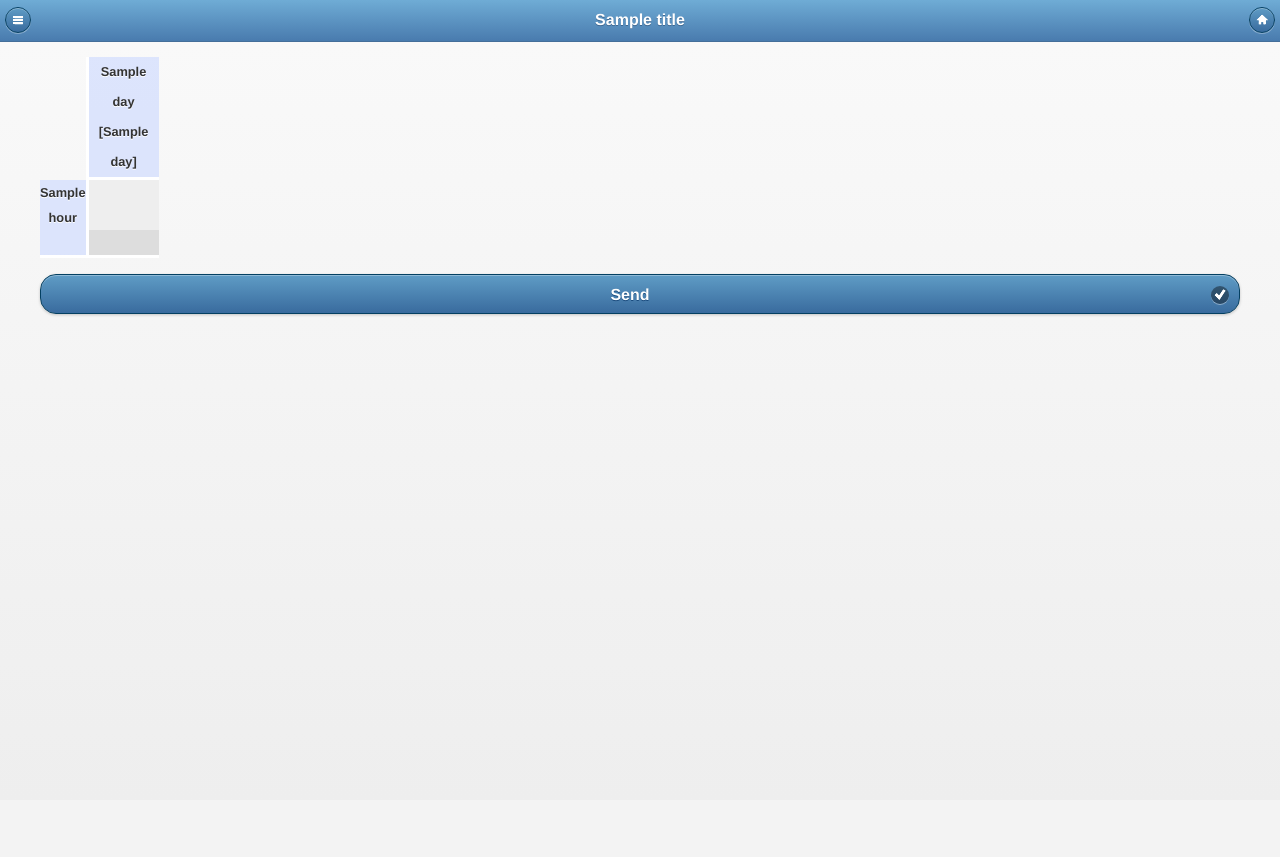
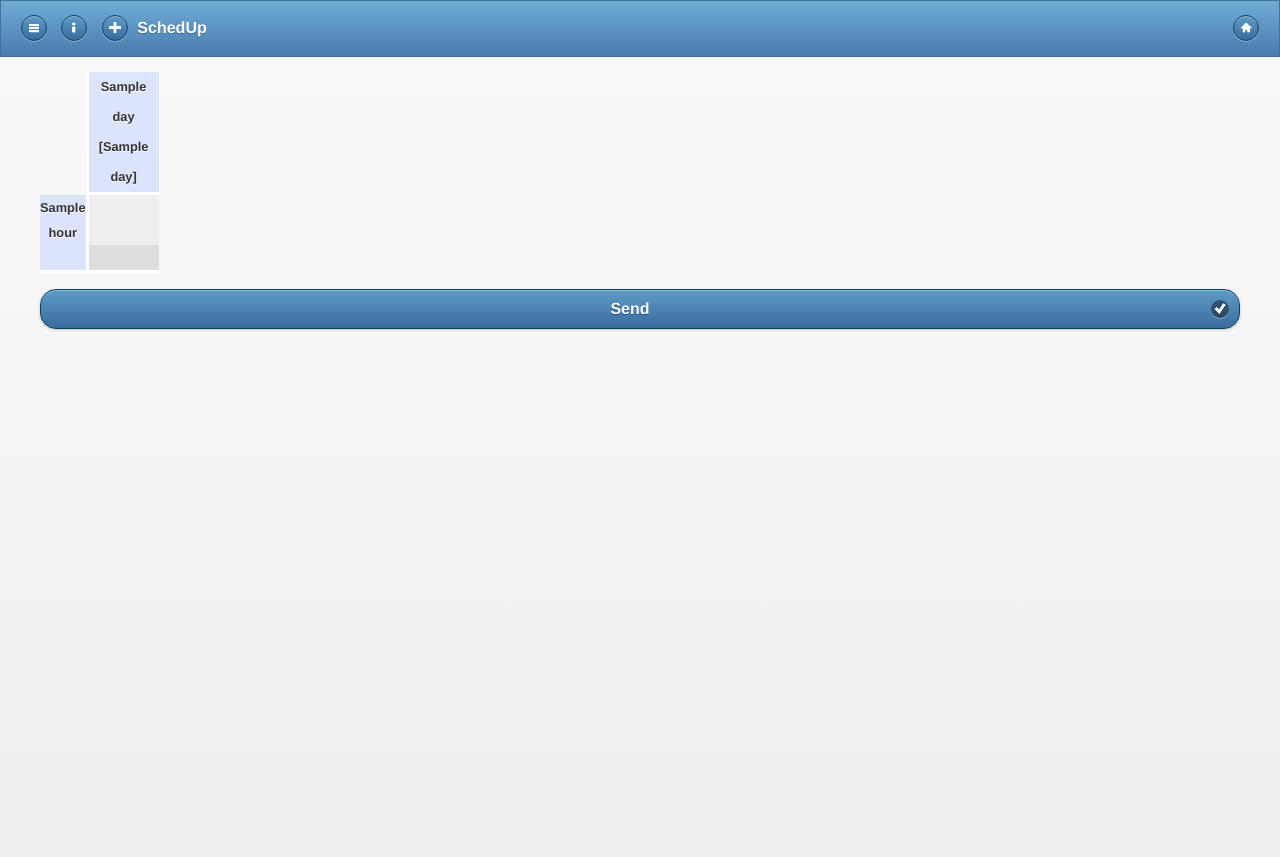
Before and after one commit to schedup/schedup, a Python web app: template templates/calendar.html in a window 1280 px wide. Before the commit the page ends 316 px from the top, so only its background shows below. Run offline with Jinja, Linux system fonts and the light colour scheme; the template is opened without the code that fills it: most values are stand-ins (such as "Sample title", 1, 10 or a date in 2020).

Commit message:
calendar top bar

```diff
--- a/templates/calendar.html
+++ b/templates/calendar.html
@@ -1,7 +1,18 @@
 {% extends "layout.html" %}
 
-{% block header %}
-{{title}}
+<!-- {% block header %} -->
+<!-- {{title}} -->
+<!-- {% endblock %} -->
+{% block topbar %}
+<div class="ui-bar ui-bar-b">
+	<a href="#sidepanel" data-role="button" class="ui-icon-nodisc" data-icon="bars" data-iconpos="notext" data-theme="b" data-iconshadow="false" data-ajax=false data-inline="true"></a>
+	<a href="info#" data-role="button" class="ui-icon-nodisc" data-icon="info" data-iconpos="notext" data-theme="b" data-iconshadow="false" data-ajax=false data-inline="true"></a>
+	<a href="#" data-role="button" class="ui-icon-nodisc" data-icon="plus" data-iconpos="notext" data-theme="b" data-iconshadow="false" data-ajax=false data-inline="true"></a>
+	<h1 class="ui-title" role="heading" aria-level="1">SchedUp</h1>
+	<div style="float:right;">
+		 <a href="/" data-role="button" class="ui-icon-nodisc" data-icon="home" data-iconpos="notext" data-theme="b" data-iconshadow="false" data-ajax=false data-inline="true"></a>
+    </div>
+</div>
 {% endblock %}
 
 {% block content %}
--- a/templates/layout.html
+++ b/templates/layout.html
@@ -64,6 +64,7 @@
 	</script>
 	{% endif %}
 
+	{% block topbar %}
 	{% if not hide_header %}
     <div data-theme="b" data-role="header" data-position="fixed">
     	<a href="#sidepanel" data-role="button" class="ui-icon-nodisc" data-icon="bars" data-iconpos="notext" data-theme="b" data-iconshadow="false" data-ajax=false></a>
@@ -71,6 +72,7 @@
     	<a href="/" data-role="button" class="ui-icon-nodisc" data-icon="home" data-iconpos="notext" data-theme="b" data-iconshadow="false" data-ajax=false></a>
     </div>
 	{% endif %}
+	{%endblock %}
 
     <div data-role="content" class="content-width-limit">
         {% block flashmsg %}
```
Also changed, not shown: templates/new_event.html (+9 -0 lines).
